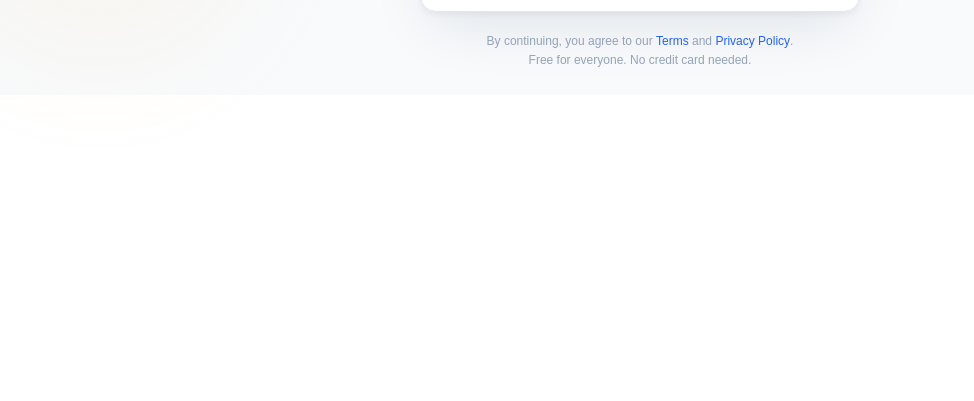
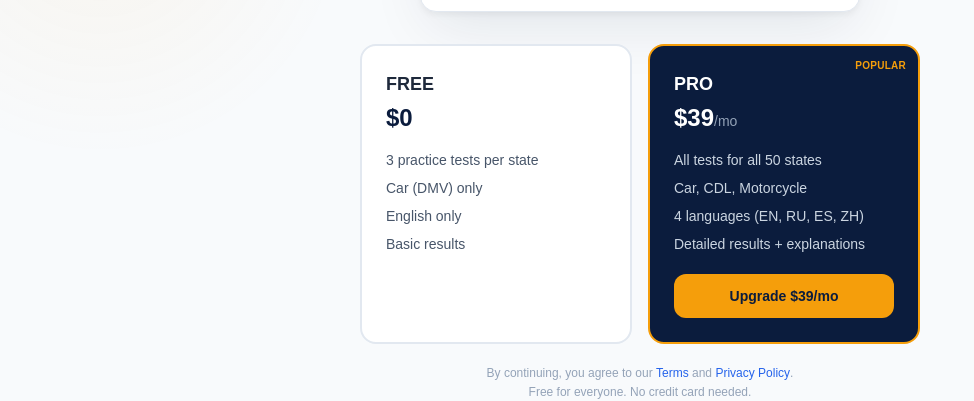
Before and after one commit to Cosmopollit/dmvsos, a Next.js app: page / in a window 1280 px wide. Shown: the part 790-1191 px from the top of the page, without its empty margins (0-974 px from the left). Before the commit the page ends 885 px from the top, so only its background shows below. Built offline with nearby package versions, Linux system fonts and the light colour scheme; no server answers.

Commit message:
Add pricing section and upgrade banner

```diff
--- a/app/page.js
+++ b/app/page.js
@@ -135,6 +135,37 @@ export default function Home() {
 
       </div>
 
+      {/* Pricing */}
+      <div className="w-full max-w-[560px] mt-8 grid grid-cols-1 sm:grid-cols-2 gap-4">
+        {/* Free plan */}
+        <div className="bg-white rounded-2xl p-6 border-2 border-[#E2E8F0]">
+          <h3 className="text-lg font-bold text-[#1E293B] mb-1">FREE</h3>
+          <p className="text-2xl font-bold text-[#0B1C3D] mb-4">$0</p>
+          <ul className="space-y-2 text-sm text-[#475569]">
+            <li>3 practice tests per state</li>
+            <li>Car (DMV) only</li>
+            <li>English only</li>
+            <li>Basic results</li>
+          </ul>
+        </div>
+        {/* Pro plan */}
+        <div className="bg-[#0B1C3D] rounded-2xl p-6 border-2 border-[#F59E0B] relative">
+          <span className="absolute top-3 right-3 text-[10px] font-bold text-[#F59E0B] uppercase tracking-wide">Popular</span>
+          <h3 className="text-lg font-bold text-white mb-1">PRO</h3>
+          <p className="text-2xl font-bold text-white mb-4">$39<span className="text-sm font-normal text-[#94A3B8]">/mo</span></p>
+          <ul className="space-y-2 text-sm text-[#CBD5E1] mb-5">
+            <li>All tests for all 50 states</li>
+            <li>Car, CDL, Motorcycle</li>
+            <li>4 languages (EN, RU, ES, ZH)</li>
+            <li>Detailed results + explanations</li>
+          </ul>
+          <button onClick={() => router.push('/upgrade')}
+            className="w-full bg-[#F59E0B] text-[#0B1C3D] py-3 rounded-xl font-semibold text-sm hover:bg-[#FBBF24] hover:-translate-y-0.5 hover:shadow-lg transition-all">
+            Upgrade $39/mo
+          </button>
+        </div>
+      </div>
+
       {/* Footer */}
       <p className="text-xs text-[#94A3B8] mt-5 text-center leading-relaxed">
         By continuing, you agree to our{' '}
```
